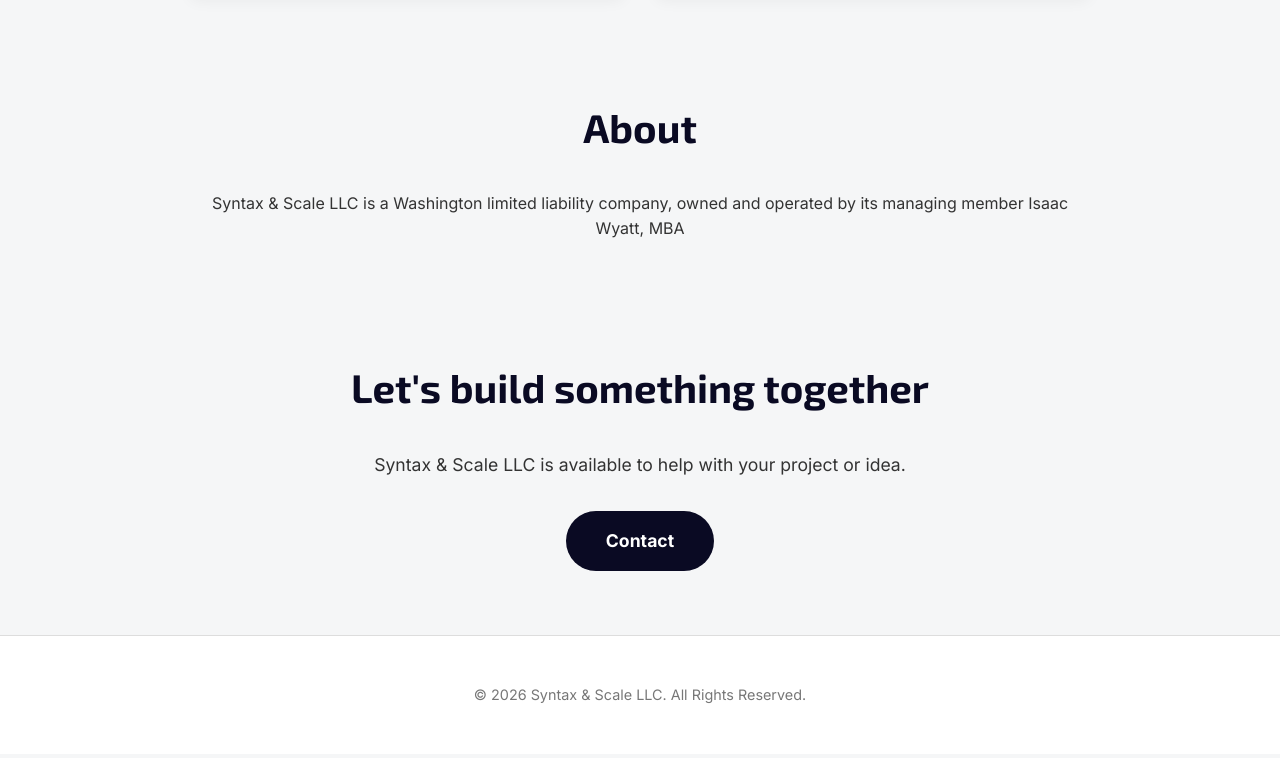
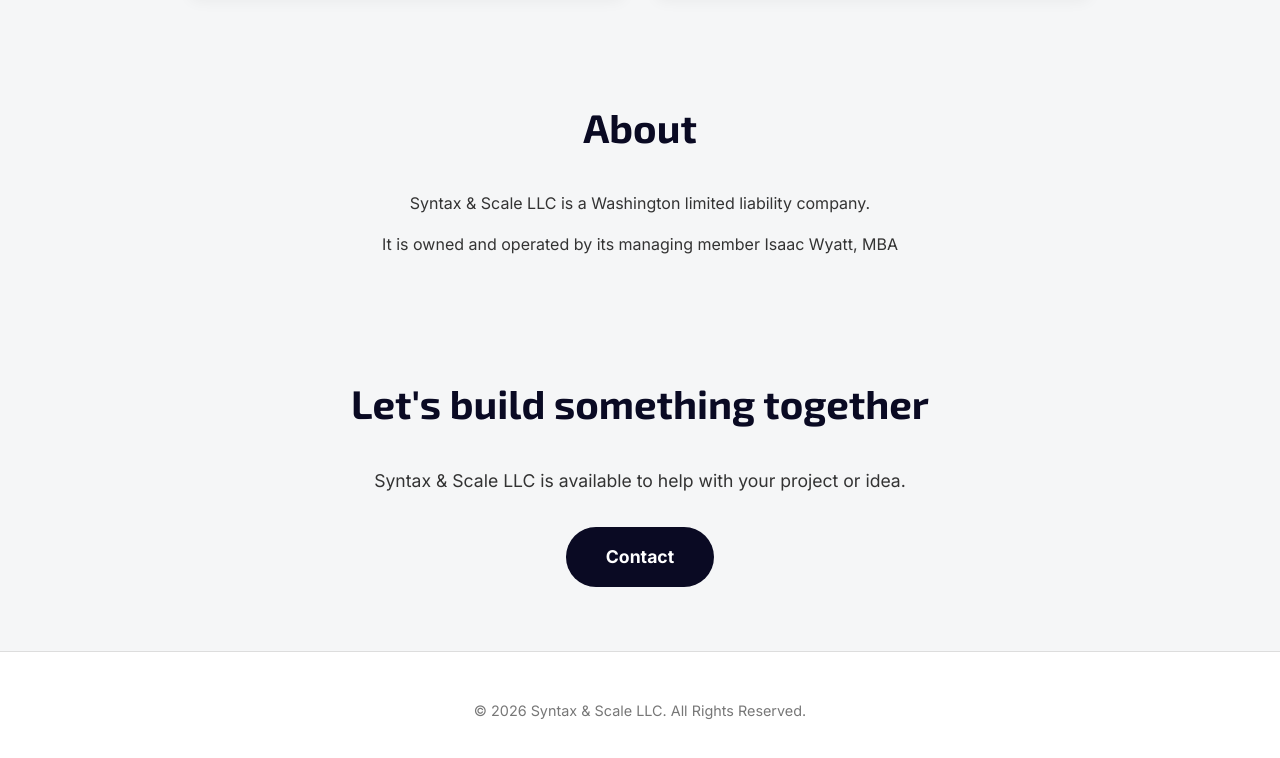
Before and after one commit to SyntaxAndScale/syntax-and-scale-website, a plain HTML site: page index.html in a window 1280 px wide. Shown: the part 1212-1970 px from the top of the page. Drawn offline with Linux system fonts and the light colour scheme.

Commit message:
update about section

```diff
--- a/index.html
+++ b/index.html
@@ -92,7 +92,8 @@
 
         <section id="about">
             <h2>About</h2>
-            <p>Syntax & Scale LLC is a Washington limited liability company, owned and operated by its managing member Isaac Wyatt, MBA</p>
+            <p>Syntax & Scale LLC is a Washington limited liability company.</p>
+            <p>It is owned and operated by its managing member Isaac Wyatt, MBA</p>
         </section>
 
         <section id="contact">
```
